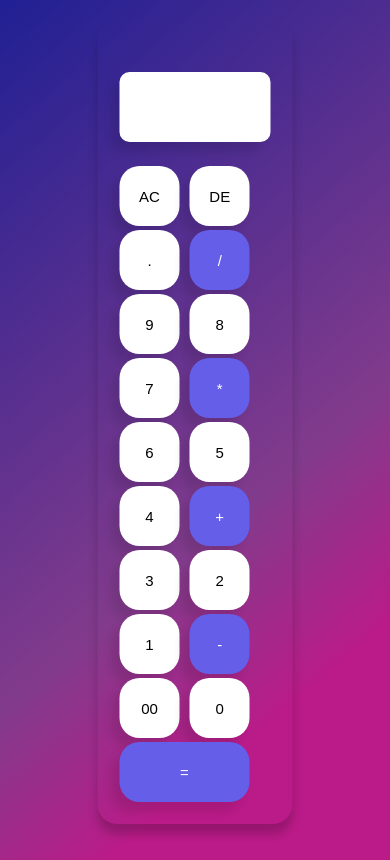
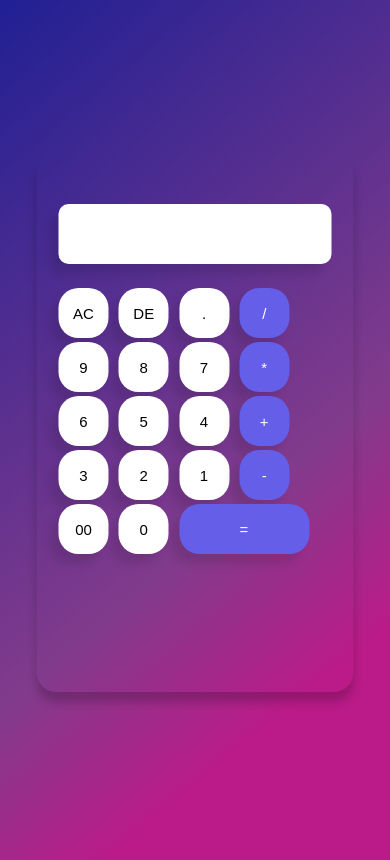
Before and after one commit to Tgabriel05/t_gabriel05, a plain HTML site: page index.html in a window 390 px wide. Drawn offline with Linux system fonts and the light colour scheme.

Commit message:
Update style.css

```diff
--- a/style.css
+++ b/style.css
@@ -57,3 +57,14 @@ input.equal{
   color: black;
   font-size: 40px;
 }
+@media screen and (max-width: 700px) {
+  .container{
+    width: 277px;
+    height: 500px;
+  }
+  form input{
+    width: 50px;
+    height: 50px;
+  }
+
+}
```
